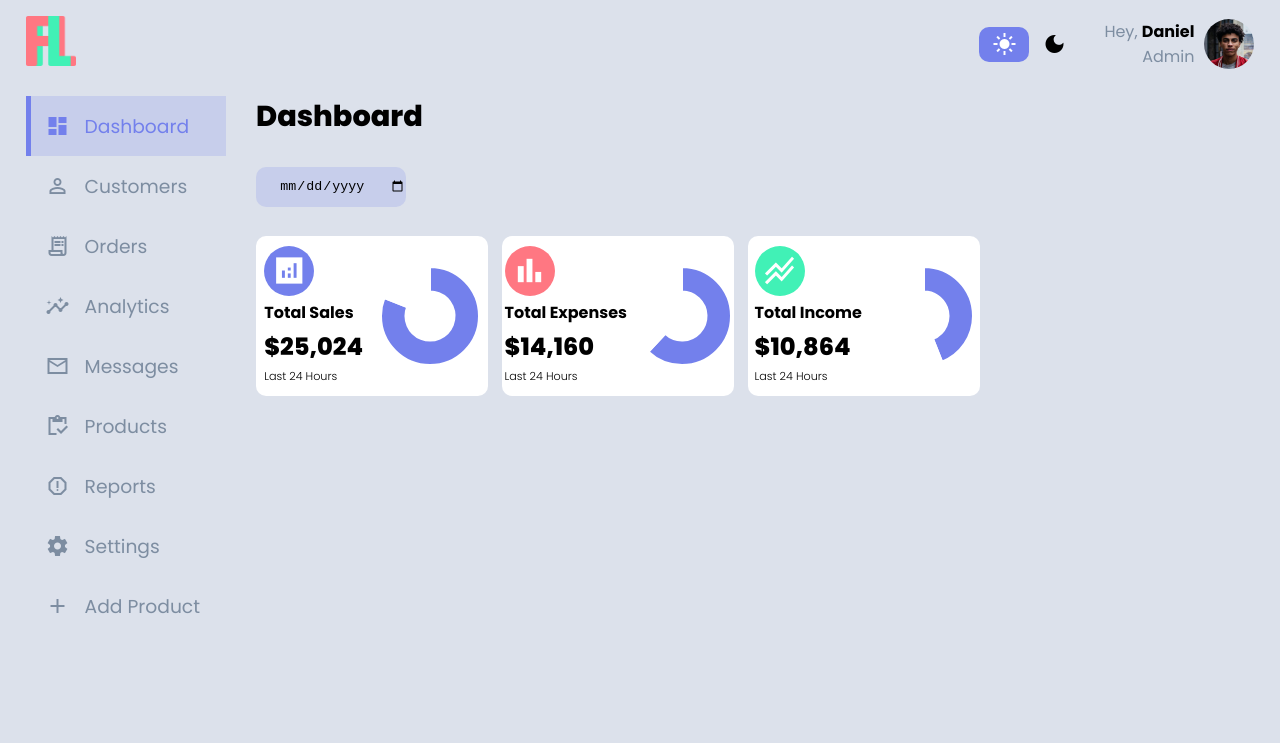
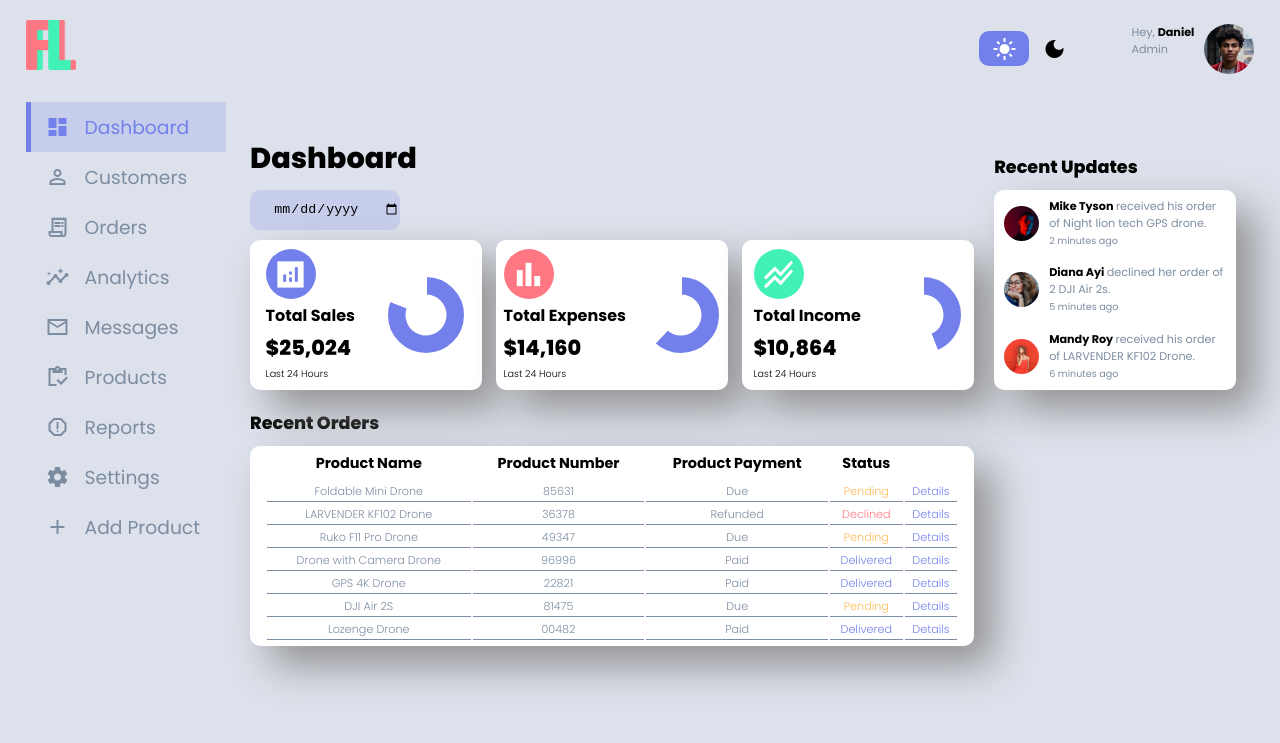
Before and after one commit to flolcs/dashboard, a plain HTML site: page index.html in a window 1280 px wide. Drawn offline with nearby package versions, Linux system fonts and the light colour scheme.

Commit message:
nav dashboard update order

```diff
--- a/assets/css/styles.css
+++ b/assets/css/styles.css
@@ -47,8 +47,7 @@ body {
   justify-content: space-between;
   margin-left: 2vw;
   margin-right: 2vw;
-  margin-top: 2vh;
-  height: 7vh;
+  margin-top: 20px;
 }
 
 #top-header_logo {
@@ -80,7 +79,9 @@ body {
 
 p {
   color: var(--color4);
-  text-align: right;
+  text-align: left;
+  font-size: 0.7rem;
+  margin-left: 10px;
 }
 
 strong {
@@ -124,7 +125,7 @@ button {
 
 /*=============== NAV ===============*/
 .navigation {
-  margin-top: 3vh;
+  margin-top: 25px;
   width: 200px;
   margin-left: 2vw;
 }
@@ -143,7 +144,7 @@ li {
 
 a {
   display: flex;
-  height: 60px;
+  height: 50px;
   flex-direction: row;
   align-items: center;
   justify-content: flex-start;
@@ -181,8 +182,8 @@ h1 {
 /*=============== MAIN ===============*/
 main {
   position: absolute;
-  top: 10vh;
-  left: 20vw;
+  top: 60px;
+  left: 250px;
   height: 85vh;
   width: 77vw;
   display: grid;
@@ -207,6 +208,8 @@ h2 {
   border-radius: 10px;
   background-color: rgba(115, 128, 236, 0.2);
   text-align: center;
+  margin-top: 10px;
+  margin-bottom: 10px;
 }
 
 .dashboard {
@@ -214,6 +217,7 @@ h2 {
   flex-direction: column;
   align-items: flex-start;
   justify-content: space-around;
+  align-self: flex-end;
 }
 
 .dashboard_3containers {
@@ -231,8 +235,9 @@ h2 {
   justify-content: space-around;
   background-color: white;
   width: 32%;
-  height: 20vh;
+  height: 150px;
   border-radius: 10px;
+  filter: drop-shadow(20px 20px 20px rgb(146, 146, 146));
 }
 
 .dashboard_sous-container {
@@ -244,8 +249,8 @@ h2 {
 }
 
 .conteneur-graph-sales {
-  width: 100px;
-  height: 100px;
+  width: 80px;
+  height: 80px;
 }
 
 .background-icon-sales {
@@ -287,15 +292,102 @@ h3 {
   font-weight: 700;
 }
 h4 {
-  font-size: 1.5rem;
+  font-size: 1.3rem;
   font-weight: 800;
 }
 h5 {
-  font-size: 0.7rem;
+  font-size: 0.6rem;
   font-weight: 300;
 }
 
+/*=============== RECENT UPDATES ===============*/
+.updates {
+  grid-column: 2;
+  grid-row: 1;
+  align-self: flex-end;
+}
 
+h6 {
+  font-size: 1.1rem;
+  font-weight: 800;
+  margin-bottom: 10px;
+}
+
+.updates_container {
+  background-color: white;
+  display: flex;
+  flex-direction: column;
+  align-items: flex-start;
+  justify-content: space-around;
+  width: 100%;
+  height: 200px;
+  border-radius: 10px;
+  filter: drop-shadow(20px 20px 20px rgb(146, 146, 146));
+}
+
+.updates_sous-containers {
+  display: flex;
+  flex-direction: row;
+  align-items: center;
+  justify-content: flex-start;
+  margin-left: 10px;
+  margin-right: 10px;
+}
+
+#updates-img {
+  width: 35px;
+  height: 35px;
+  border-radius: 50px;
+}
+
+.updates_time {
+  font-size: 0.6rem;
+}
+
+/*=============== RECENT ORDERS ===============*/
+.orders_container {
+  background-color: white;
+  width: 100%;
+  height: 200px;
+  border-radius: 10px;
+  filter: drop-shadow(20px 20px 20px rgb(146, 146, 146));
+}
+
+table {
+  text-align: center;
+  width: 100%;
+  padding-left: 15px;
+  padding-right: 15px;
+}
+
+th {
+  font-size: 0.9rem;
+  font-weight: 700;
+  padding-top: 5px;
+  padding-bottom: 5px;
+}
+
+td {
+  font-size: 0.7rem;
+  font-weight: 300;
+  line-height: 20px;
+  border-bottom: solid 0.5px var(--color4);
+  color: var(--color4);
+}
+
+#pending {
+  color: var(--color5);
+}
+#declined {
+  color: var(--color2);
+}
+#delivered {
+  color: var(--color1);
+}
+#details {
+  color: var(--color1);
+  cursor: pointer;
+}
 
 
 /*=============== FOOTER ===============*/
--- a/assets/js/main.js
+++ b/assets/js/main.js
@@ -19,7 +19,7 @@ const graphSales = document.getElementById("graph-sales").getContext("2d");
 const myChart1 = new Chart(graphSales, {
   type: "doughnut",
   data: {
-    labels: ["Sales", "Goal"],
+    labels: ["Sales", ""],
     datasets: [
       {
         label: "",
@@ -41,7 +41,7 @@ const graphExpenses = document
 const myChart2 = new Chart(graphExpenses, {
   type: "doughnut",
   data: {
-    labels: ["Expenses", "Goal"],
+    labels: ["Expenses", ""],
     datasets: [
       {
         label: "",
@@ -61,7 +61,7 @@ const graphIncome = document.getElementById("graph-income").getContext("2d");
 const myChart3 = new Chart(graphIncome, {
   type: "doughnut",
   data: {
-    labels: ["Income", "Goal"],
+    labels: ["Income", ""],
     datasets: [
       {
         label: "",
--- a/index.html
+++ b/index.html
@@ -147,6 +147,90 @@
                 </div>
             </div>
         </section>
+        <section class="updates">
+          <h6>Recent Updates</h6>
+          <div class="updates_container">
+            <div class="updates_sous-containers">
+              <img id="updates-img" src="./assets/img/profile-2.jpg" alt="profile">
+              <p><strong>Mike Tyson </strong>received his order of Night lion tech GPS drone. <br><span class="updates_time">2 minutes ago</span></p>
+            </div>
+            <div class="updates_sous-containers">
+              <img id="updates-img" src="./assets/img/profile-3.jpg" alt="profile">
+              <p><strong>Diana Ayi </strong>declined her order of 2 DJI Air 2s. <br><span class="updates_time">5 minutes ago</span></p>
+            </div>
+            <div class="updates_sous-containers">
+              <img id="updates-img" src="./assets/img/profile-4.jpg" alt="profile">
+              <p><strong>Mandy Roy </strong>received his order of LARVENDER KF102 Drone. <br><span class="updates_time">6 minutes ago</span></p>
+            </div>
+          </div>
+        </section>
+        <section class="orders">
+          <h6>Recent Orders</h6>
+          <div class="orders_container">
+            <table>
+              <thead>
+                <tr>
+                  <th>Product Name</th>
+                  <th>Product Number</th>
+                  <th>Product Payment</th>
+                  <th>Status</th>
+                  <th></th>
+                </tr>
+              </thead>
+              <tbody>
+                <tr>
+                  <td>Foldable Mini Drone</td>
+                  <td>85631</td>
+                  <td>Due</td>
+                  <td><span id="pending">Pending</span></td>
+                  <td><span id="details">Details</span></td>
+                </tr>
+                <tr>
+                  <td>LARVENDER KF102 Drone</td>
+                  <td>36378</td>
+                  <td>Refunded</td>
+                  <td><span id="declined">Declined</span></td>
+                  <td><span id="details">Details</span></td>
+                </tr>
+                <tr>
+                  <td>Ruko F11 Pro Drone</td>
+                  <td>49347</td>
+                  <td>Due</td>
+                  <td><span id="pending">Pending</span></td>
+                  <td><span id="details">Details</span></td>
+                </tr>
+                <tr>
+                  <td>Drone with Camera Drone</td>
+                  <td>96996</td>
+                  <td>Paid</td>
+                  <td><span id="delivered">Delivered</span></td>
+                  <td><span id="details">Details</span></td>
+                </tr>
+                <tr>
+                  <td>GPS 4K Drone</td>
+                  <td>22821</td>
+                  <td>Paid</td>
+                  <td><span id="delivered">Delivered</span></td>
+                  <td><span id="details">Details</span></td>
+                </tr>
+                <tr>
+                  <td>DJI Air 2S</td>
+                  <td>81475</td>
+                  <td>Due</td>
+                  <td><span id="pending">Pending</span></td>
+                  <td><span id="details">Details</span></td>
+                </tr>
+                <tr>
+                  <td>Lozenge Drone</td>
+                  <td>00482</td>
+                  <td>Paid</td>
+                  <td><span id="delivered">Delivered</span></td>
+                  <td><span id="details">Details</span></td>
+                </tr>
+              </tbody>
+            </table>
+          </div>
+        </section>
     </main>
     <footer></footer>
     <script src="https://cdnjs.cloudflare.com/ajax/libs/Chart.js/3.7.1/chart.min.js"></script>
```
